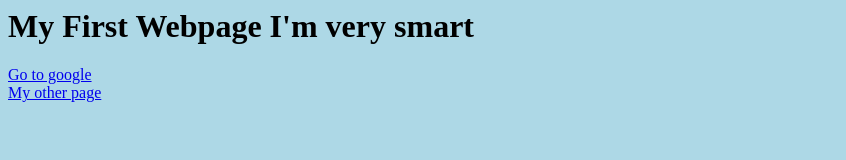
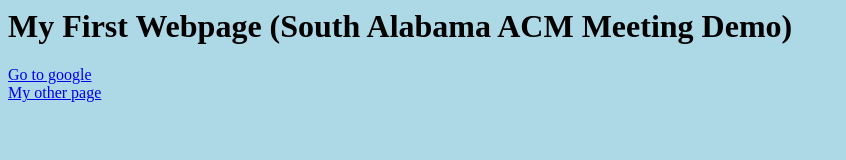
Before and after one commit to TheOnlyJonz/jonobrooks.me, a plain HTML site: page index.html in a window 1280 px wide. Shown: the whole page, without its empty margins (0-846 px from the left). Drawn offline with Linux system fonts and the light colour scheme.

Commit message:
Small text change

```diff
--- a/index.html
+++ b/index.html
@@ -4,7 +4,7 @@
 		<link rel="stylesheet" type="text/css" href="style.css">
 	</head>
 	<body>
-		<h1>My First Webpage I'm very smart</h1>
+		<h1>My First Webpage (South Alabama ACM Meeting Demo)</h1>
 		<a href="https://www.google.com">Go to google</a>
 		<br/>
 		<a href="testpage.html">My other page</a>
```
